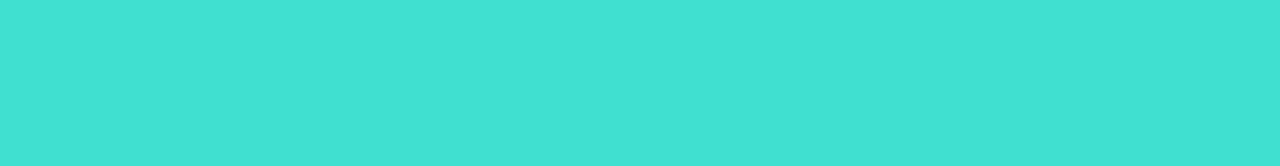
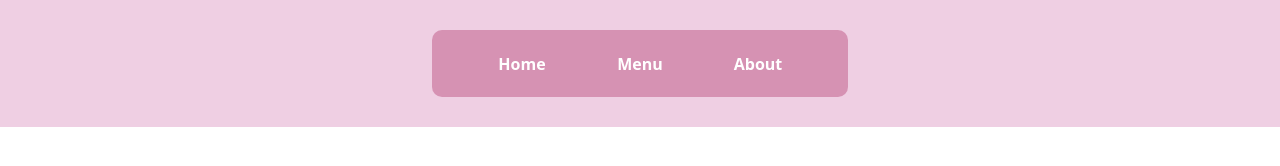
Before and after one commit to aneha15/restaurant-page, a website built with webpack: page src/template.html in a window 1280 px wide. Built offline with nearby package versions, Linux system fonts and the light colour scheme.

Commit message:
Add nav bar

```diff
--- a/src/script.js
+++ b/src/script.js
@@ -1 +1,3 @@
 import './style.css';
+
+console.log('Restaurant page');
--- a/src/style.css
+++ b/src/style.css
@@ -1,3 +1,39 @@
+* {
+    margin: 0;
+    padding: 0;
+    box-sizing: border-box;
+    font-family: system-ui, -apple-system, BlinkMacSystemFont, 'Segoe UI', Roboto, Oxygen, Ubuntu, Cantarell, 'Open Sans', 'Helvetica Neue', sans-serif;
+}
+
 body {
-    background-color: turquoise;
+    height: 100vh;
+    width: 100vw;
+
 }
+
+header {
+    display: flex;
+    justify-content: center;
+    padding: 30px;
+    background-color: rgba(239, 207, 227);
+    margin-bottom: 45px;
+}
+
+nav {
+    display: flex;
+    justify-content: center;
+    gap: 18px;
+    padding: 16px 40px;
+    border-radius: 10px;
+    background-color: rgba(190, 86, 131, 0.5);
+}
+
+header > nav > * {
+    background: none;
+    border: none;
+    height: 35px;
+    width: 100px;
+    font-size: 16px;
+    font-weight: 600;
+    color: rgba(255, 255, 255);
+}
--- a/src/template.html
+++ b/src/template.html
@@ -6,6 +6,13 @@
     <title>Document</title>
 </head>
 <body>
-
+    <header>
+        <nav>
+            <button class="home">Home</button>
+            <button class="menu">Menu</button>
+            <button class="about">About</button>
+        </nav>
+    </header>
+    <div id="content"></div>
 </body>
 </html>
```
